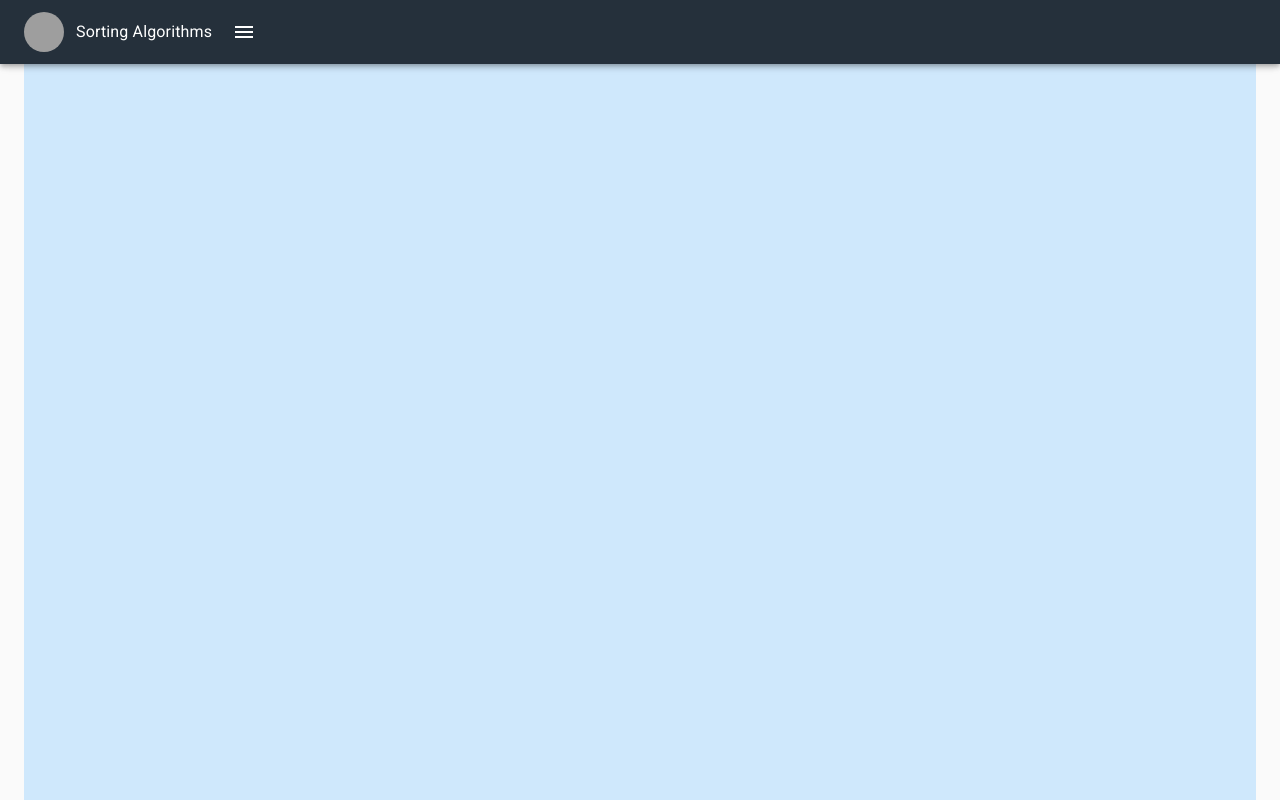
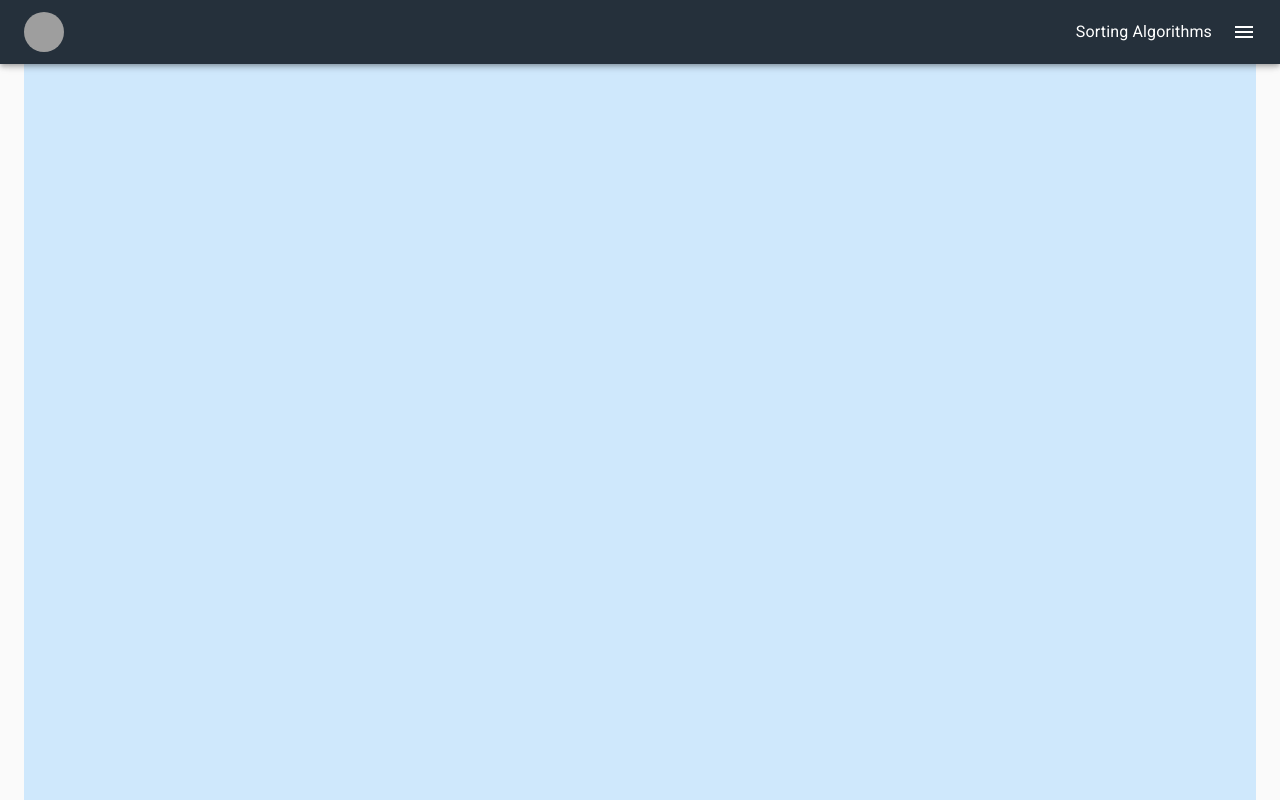
Before and after one commit to diegodominguez3/sorting-algorithms-animation, a React (Create React App) app: page / in a window 1280 px wide. Built offline with nearby package versions, Linux system fonts and the light colour scheme; grey boxes are pictures that could not be loaded.

Commit message:
justify content on toolbar

```diff
--- a/src/components/Header.js
+++ b/src/components/Header.js
@@ -28,6 +28,9 @@ const useStyles = makeStyles((theme) => ({
       duration: theme.transitions.duration.enteringScreen,
     }),
     marginRight: drawerWidth,
+  },
+  toolBar: {
+    justifyContent: 'space-between'
   },
   logo: {
     justifyContent: 'space-between',
@@ -90,7 +93,7 @@ export default function PersistentDrawerRight() {
           [classes.appBarShift]: open,
         })}
       >
-        <Toolbar>
+        <Toolbar className={classes.toolBar}>
           <Avatar src={logo} alt="react-logo" noWrap className={classes.logo}/>
           <IconButton
             color="inherit"
```
